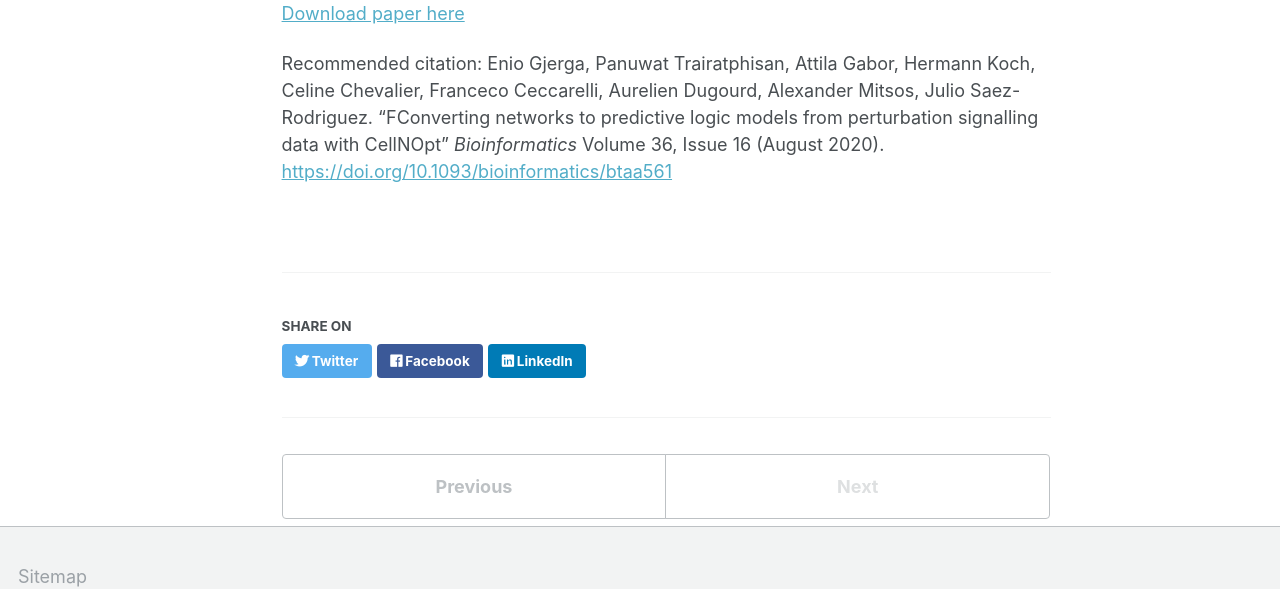
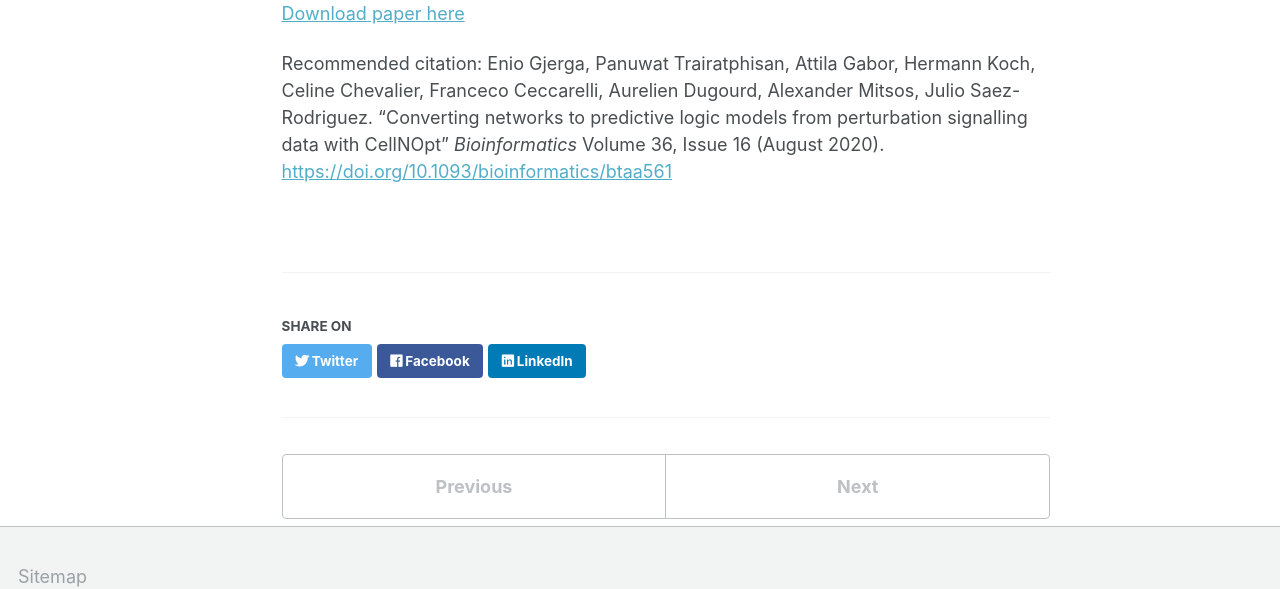
Before and after one commit to enio23/enio23.github.io, a Jekyll site: the page built from _publications/paper-title-number-4.md, in a window 1280 px wide and 1244 px high. Shown: the part 563-1152 px from the top of the window. Built offline with Jekyll 4.4.1, drawn with Linux system fonts in a browser that asks for light colours; some web fonts are replaced.

Commit message:
Update
Update

```diff
--- a/_publications/paper-title-number-4.md
+++ b/_publications/paper-title-number-4.md
@@ -9,4 +9,4 @@ The molecular changes induced by perturbations such as drugs and ligands are hig
 
 [Download paper here](http://enio23.github.io/files/paper004.pdf)
 
-Recommended citation: Enio Gjerga, Panuwat Trairatphisan, Attila Gabor, Hermann Koch, Celine Chevalier, Franceco Ceccarelli, Aurelien Dugourd, Alexander Mitsos, Julio Saez-Rodriguez. "FConverting networks to predictive logic models from perturbation signalling data with CellNOpt" _Bioinformatics_ Volume 36, Issue 16 (August 2020). [https://doi.org/10.1093/bioinformatics/btaa561](https://doi.org/10.1093/bioinformatics/btaa561)
+Recommended citation: Enio Gjerga, Panuwat Trairatphisan, Attila Gabor, Hermann Koch, Celine Chevalier, Franceco Ceccarelli, Aurelien Dugourd, Alexander Mitsos, Julio Saez-Rodriguez. "Converting networks to predictive logic models from perturbation signalling data with CellNOpt" _Bioinformatics_ Volume 36, Issue 16 (August 2020). [https://doi.org/10.1093/bioinformatics/btaa561](https://doi.org/10.1093/bioinformatics/btaa561)
```
Also changed, not shown: _publications/paper-title-number-5.md (added, +12 -0 lines).
